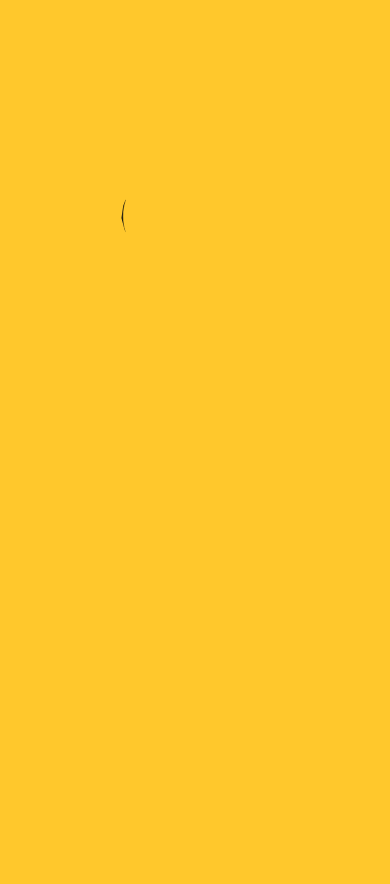
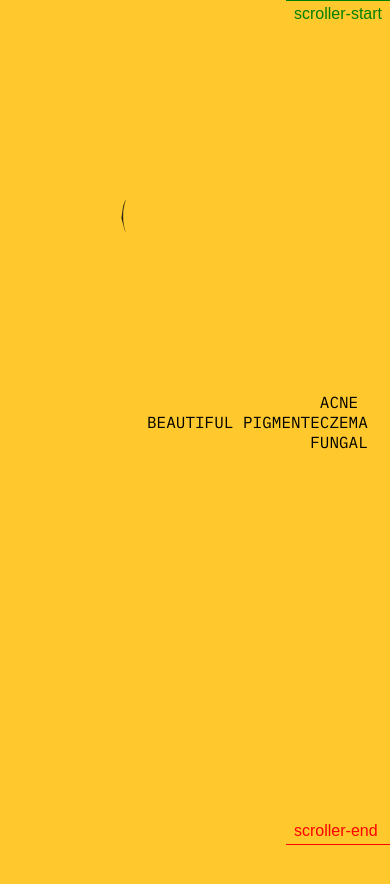
Before and after one commit to esuhr/landingpage_scroller, a SvelteKit app: page / in a window 390 px wide. Shown: the top 884 px of the page. Built offline with nearby package versions, Linux system fonts and the light colour scheme; no server answers.

Commit message:
size adj

```diff
--- a/src/routes/+page.svelte
+++ b/src/routes/+page.svelte
@@ -13,7 +13,7 @@
 	let logo;
 	let LottiePlayhead = { frame: 0 };
 	let LottieVideohead = { frame: 0 };
-	let s1,s2,s3,s4;
+	let s1,s2,s3,s4, s5;
 	let video, totalScroll;
 	let vis = "visible";
 	let thankyou;
@@ -93,7 +93,7 @@
 				trigger: s2,
 				scrub: true,
 				start: "top 50%",
-				end: "+=240%",
+				end: "+=280%",
 				// markers: true,
 			},
 			onUpdate: () => {
@@ -112,7 +112,7 @@
 				trigger: s3,
 				scrub: 1,
 				start: "top top",
-				end: "+=100%",
+				end: "+=500%",
 				// markers: true,
 			},
 		});
@@ -126,27 +126,46 @@
 				duration: 2,
 				top: "40%",
 			}, "start");
-			tl3.to(form, {
+			tl3.to(aniContainer, {
+				duration: 5,
+				autoAlpha: 0,
+			}, "end");
+			// tl3.to(imageContainer, {
+			// 	duration: 5,
+			// 	autoAlpha: 1,
+			// 	top: "55%",
+			// },"start");
+
+		var tl4 = gsap.timeline({
+			scrollTrigger: {
+				trigger: s4,
+				// scrub: 1,
+				toggleActions: "play none none reverse",
+				start: "top top",
+				end: "bottom bottom",
+				markers: true,
+			},
+		});
+			tl4.add("start", 1);
+			tl4.add("end", 1);
+
+			tl4.to(imageContainer, {
+				duration: 0.8,
+				autoAlpha: 1,
+				top: "55%",
+			},"start");
+			tl4.to(form, {
 				duration: 2,
 				bottom: "8%",
 			}, "start");
-			tl3.to(emailInput, {
+			tl4.to(emailInput, {
 				duration: 2,
 				autoAlpha: 1,
 			}, "start");
-			tl3.to(emailButton, {
+			tl4.to(emailButton, {
 				duration: 2,
 				autoAlpha: 1,
 			}, "start");
-			tl3.to(aniContainer, {
-				duration: 2,
-				autoAlpha: 0,
-			}, "start");
-			tl3.to(imageContainer, {
-				duration: 2,
-				autoAlpha: 1,
-				top: "55%",
-			},"start");
 
 		totalScroll = document.documentElement.scrollHeight - innerHeight;
 	});
@@ -206,10 +225,11 @@
 <svelte:window on:beforeunload={scrollTo(0,0)} bind:innerHeight={innerHeight} bind:innerWidth={innerWidth} bind:scrollY={y}/>
 
 <div class="pageContainer" bind:this={pageContainer}>
-	<!-- <div class="textContainer">
-		<div class="text1"><p>healing salve</p></div>
-		<div class="text1"><p></p></div>
-	</div> -->
+	<div class="textContainer">
+		<div class="text logotext-1" style="visibility:hidden;"><p>healing salve</p></div>
+		<div class="text logotext-2"><p>beautiful pigment</p></div>
+		<div class="text taglinetext-1"><p>acne<br>eczema<br>fungal</p></div>
+	</div>
 	<div class="logoContainer" bind:this={logoContainer}></div>
 	<div class="contentContainer" bind:this={contentContainer}>
 
@@ -248,6 +268,7 @@
 	<div class="scroll s2" bind:this={s2}></div>
 	<div class="scroll s3" bind:this={s3}></div>
 	<div class="scroll s4" bind:this={s4}></div>
+	<div class="scroll s5" bind:this={s5}></div>
 </div>
 
 
@@ -269,6 +290,14 @@
 		margin: 0;
 		padding: 0;
 		overflow-x: hidden;
+	}
+
+	.pageContainer {
+		width: 100vw;
+		height: 500vh;
+		background-color: var(--yellow);
+		z-index: -1;
+		/* visibility: hidden; */
 	}
 
 	.scrollContainer {
@@ -333,6 +362,22 @@
 		height: 7vh;
 	}
 
+	.textContainer {
+		font-family: var(--font1);
+		text-transform: uppercase;
+		/* position: fixed; */
+		display: flex;
+		align-items: center;
+		justify-content: center;
+		width: 100vw;
+		height: 100vh;
+		z-index: 12;
+	}
+
+	.text {
+		text-align: center;
+	}
+
 	@media screen and (min-width: 480px) {
 
 		.aniContainer {
@@ -357,14 +402,6 @@
 		.imageContainer img {
 			width: 100%;
 			max-width: 800px;
-		}
-
-		.pageContainer {
-			width: 100vw;
-			height: 400vh;
-			background-color: var(--yellow);
-			z-index: -1;
-			/* visibility: hidden; */
 		}
 
 		.logoContainer {
@@ -473,13 +510,6 @@
 			width: 100%;
 		}
 
-		.pageContainer {
-			width: 100vw;
-			height: 400vh;
-			background-color: var(--yellow);
-			z-index: -1;
-		}
-
 		.logoContainer {
 			position: fixed;
 			z-index: 10;
```
